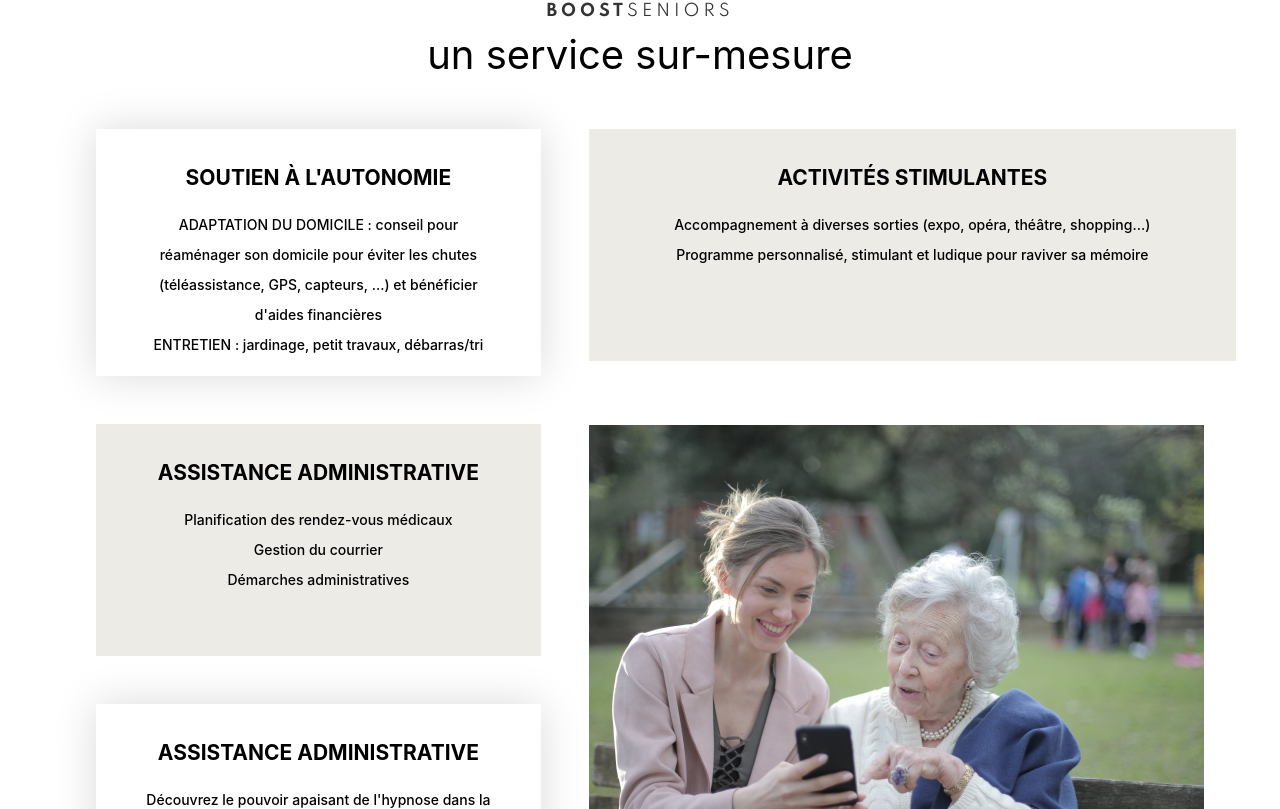
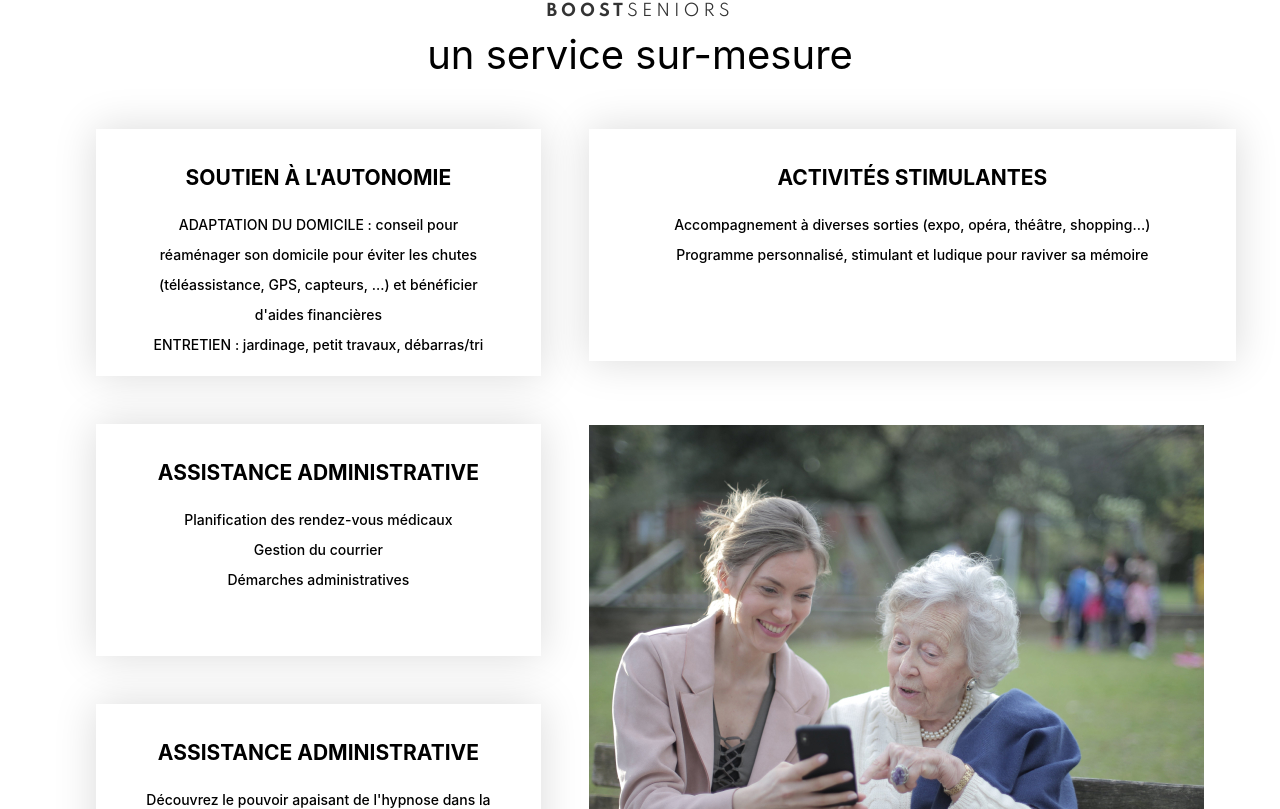
Before and after one commit to seniorproject123/test1PO4, a React (Create React App) app: page / in a window 1280 px wide. Shown: the part 1031-1840 px from the top of the page. Built offline with nearby package versions, Linux system fonts and the light colour scheme.

Commit message:
fixed warning

```diff
--- a/src/components/Coach/coach.js
+++ b/src/components/Coach/coach.js
@@ -59,7 +59,7 @@ const TextInfo = styled.p`
   filter: brightness(1);
 `
 
-const CoachInfo = styled.p`
+const CoachInfo = styled.div`
     font-size: 18px;
     font-weight: 400;
     line-height: 30px;
--- a/src/components/Service/Box.js
+++ b/src/components/Service/Box.js
@@ -14,8 +14,8 @@ const Card = styled.article`
     padding: 1rem;
 
     margin-bottom: 3rem;
-    ${(props) => !props.backColor && 'box-shadow: 0 0 40px rgba(0,0,0,.15)'};
-    ${(props) => props.backColor && `background-color: ${props.backColor}`};
+    ${(props) => !props.backcolor && 'box-shadow: 0 0 40px rgba(0,0,0,.15)'};
+    ${(props) => props.backcolor && `background-color: ${props.backcolor}`};
 `
 
 // Card content
@@ -37,19 +37,19 @@ const StyledListItem = styled.li`
     text-decoration:none;
 `
 
-function Box({title, list, backColor}){
+function Box({title, list, backcolor}){
     const defaultStyle = {
         border: '1px solid #ccc',
         padding: '10px',
         borderRadius: '5px',
       };
-    if (!backColor) {
+    if (!backcolor) {
         defaultStyle.boxShadow = `0 0 ${remy(40)} rgba(0,0,0,.15)`;
     } else {
-        defaultStyle.backgroundColor = backColor;
+        defaultStyle.backgroundColor = backcolor;
     }
       return (
-        <Card backColor={backColor}>
+        <Card $backcolor={backcolor}>
         <CardTitle>{title}</CardTitle>
             <CardText>
                 <StyledList>
--- a/src/components/Service/service.js
+++ b/src/components/Service/service.js
@@ -26,7 +26,7 @@ function Service() {
                     list={["Planification des rendez-vous médicaux",
                            "Gestion du courrier",
                            "Démarches administratives"]}
-                    backColor={"#ECEBE5"}/>
+                    backcolor={"#ECEBE5"}/>
                 <Box
                     title={"ASSISTANCE ADMINISTRATIVE"}
                     list={["Découvrez le pouvoir apaisant de l'hypnose dans la prise en charge de la maladie d'Alzheimer. "]}/>
@@ -38,7 +38,7 @@ function Service() {
                     title={"ACTIVITÉS STIMULANTES"}
                     list={["Accompagnement à diverses sorties (expo, opéra, théâtre, shopping...)",
                     "Programme personnalisé, stimulant et ludique pour raviver sa mémoire"]}
-                    backColor={"#ECEBE5"}/>
+                    backcolor={"#ECEBE5"}/>
                     <GridImg src={GridTel}></GridImg>
                     </AbsPos>
                 </div>
```
Also changed, not shown: src/index.js (+6 -5 lines).
